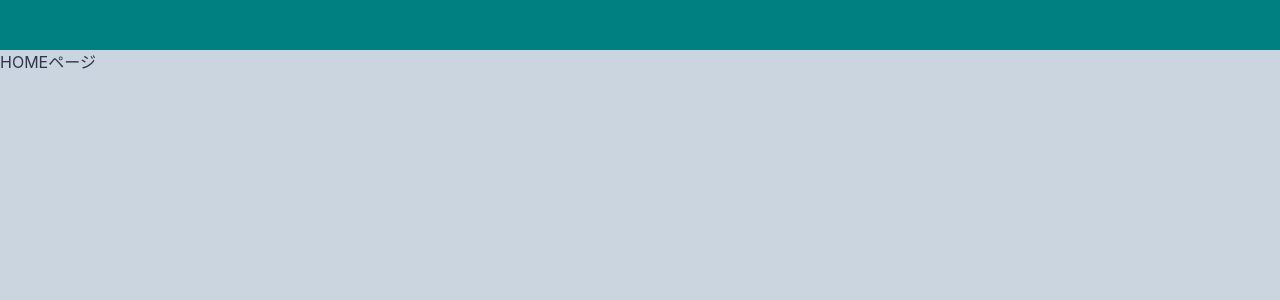
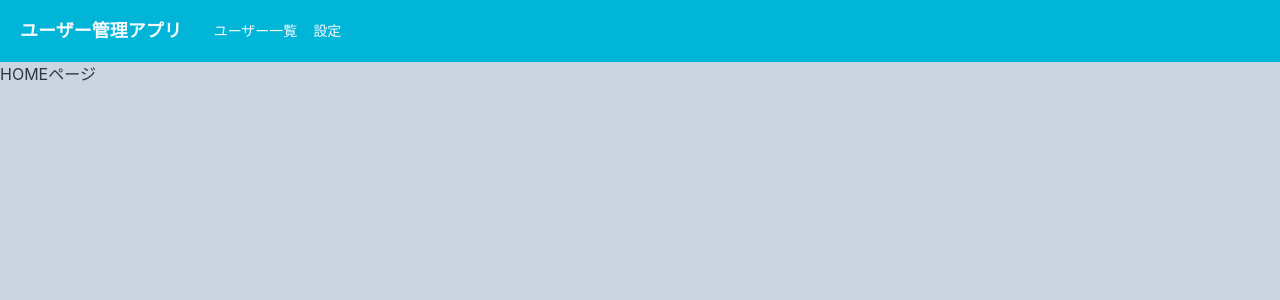
Before and after one commit to nobuhiroaraki/react-study, a React (Create React App) app: page /Home in a window 1280 px wide. Shown: the top 300 px of the page. Built offline with nearby package versions, Linux system fonts and the light colour scheme.

Commit message:
Headerをchakra-uiで装飾

```diff
--- a/src/components/organisms/layout/Header.tsx
+++ b/src/components/organisms/layout/Header.tsx
@@ -1,5 +1,67 @@
+import {
+  Flex,
+  Heading,
+  Box,
+  Link,
+  IconButton,
+  Drawer,
+  DrawerOverlay,
+  DrawerContent,
+  DrawerBody,
+  useDisclosure,
+  Button,
+} from "@chakra-ui/react";
 import { FC, memo } from "react";
+import { HamburgerIcon } from "@chakra-ui/icons";
 
 export const Header: FC = memo(() => {
-  return <div style={{ height: "50px", backgroundColor: "teal" }}></div>;
+  const { isOpen, onOpen, onClose } = useDisclosure();
+  return (
+    <>
+      <Flex
+        as="nav"
+        bg="cyan.500"
+        color="gray.50"
+        align="center"
+        justify="space-between"
+        padding={{ base: 3, md: 5 }}
+      >
+        <Flex align="center" as="a" mr="8" _hover={{ cursor: "pointer" }}>
+          <Heading as="h1" fontSize={{ base: "md", md: "lg" }}>
+            ユーザー管理アプリ
+          </Heading>
+        </Flex>
+        <Flex
+          align="center"
+          fontSize="sm"
+          flexGrow={2}
+          display={{ base: "none", md: "flex" }}
+        >
+          <Box pr={4}>
+            <Link>ユーザー一覧</Link>
+          </Box>
+          <Link>設定</Link>
+        </Flex>
+        <IconButton
+          aria-label="メニューボタン"
+          icon={<HamburgerIcon />}
+          size="sm"
+          variant="unstyled"
+          display={{ base: "block", md: "none" }}
+          onClick={onOpen}
+        ></IconButton>
+      </Flex>
+      <Drawer placement="left" size="xs" onClose={onClose} isOpen={isOpen}>
+        <DrawerOverlay>
+          <DrawerContent>
+            <DrawerBody p={0} bg="gray.100">
+              <Button w="100%">TOP</Button>
+              <Button w="100%">ユーザー一覧</Button>
+              <Button w="100%">設定</Button>
+            </DrawerBody>
+          </DrawerContent>
+        </DrawerOverlay>
+      </Drawer>
+    </>
+  );
 });
```
